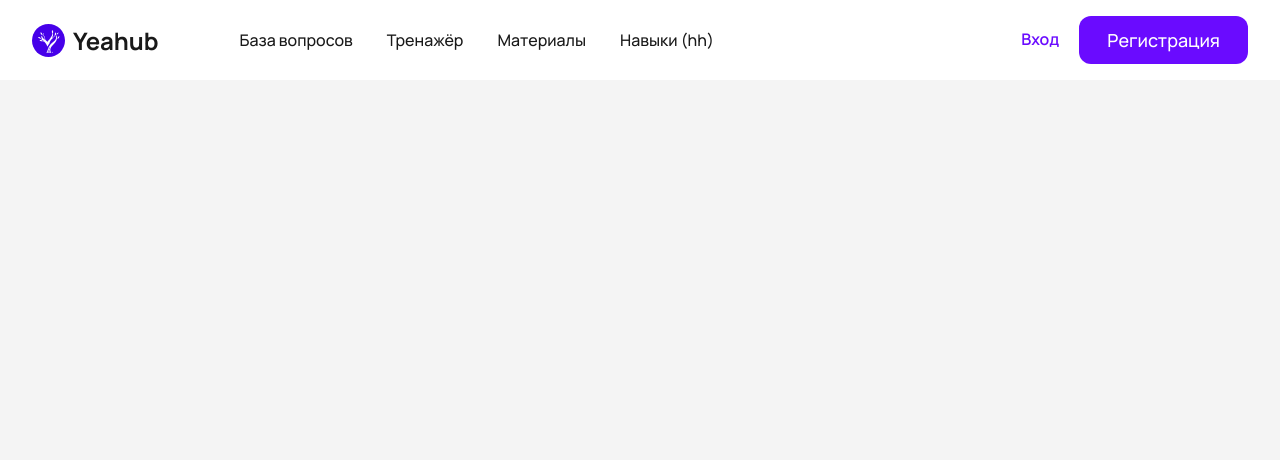
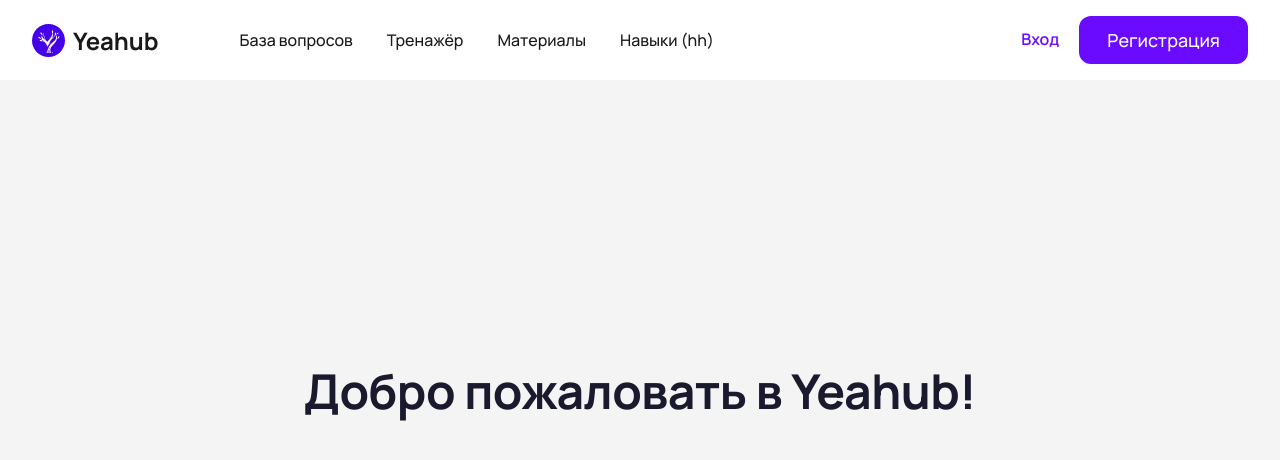
Before and after one commit to IvanIvashov/yeahub-questions-project, a React (Vite) app: page / in a window 1280 px wide. Shown: the top 460 px of the page. Built offline with nearby package versions, Linux system fonts and the light colour scheme.

Commit message:
Добавлена HomePage

```diff
--- a/index.html
+++ b/index.html
@@ -9,6 +9,6 @@
   </head>
   <body>
     <div id="root"></div>
-    <script type="module" src="/src/app/main.tsx"></script>
+    <script type="module" src="/src/app/index.tsx"></script>
   </body>
 </html>
--- a/src/app/layout/App.tsx
+++ b/src/app/layout/App.tsx
@@ -1,6 +1,8 @@
 import { Outlet } from "react-router-dom";
 import Header from "../../widgets/header/ui/header/Header";
 import styles from './style.module.css'
+
+
 function App() {
   return (
     <>
@@ -8,6 +10,7 @@
       <main className={styles.main}>
         <Outlet />
       </main>
+			{/* <Footer/> */}
     </>
   );
 }
--- a/src/app/provider/router.tsx
+++ b/src/app/provider/router.tsx
@@ -1,11 +1,17 @@
 import { createBrowserRouter } from "react-router-dom";
 import App from "./../layout/App";
-import MainContent from "../../pages/MainContent/MainContent";
+import MainContent from "../../pages/MainPage/MainContent";
+import HomePage from "../../pages/HomePage/HomePage";
+import QuestionDetails from "../../widgets/questionDetails/QuestionDetails";
 
 export const router = createBrowserRouter([
   {
     path: "/",
     element: <App />,
-    children: [{ path: "/questions", element: <MainContent /> }],
+    children: [
+      { index: true, element: <HomePage /> },
+      { path: "/questions", element: <MainContent /> },
+      { path: "/details", element: <QuestionDetails /> },
+    ],
   },
 ]);
--- /dev/null
+++ b/src/pages/HomePage/HomePage.tsx
@@ -0,0 +1,11 @@
+import styles from './style.module.css'
+
+function HomePage() {
+  return (
+    <div className={styles.homePage}>
+      <h1>Добро пожаловать в Yeahub!</h1>
+
+    </div>
+  );
+}
+export default HomePage;
--- /dev/null
+++ b/src/pages/HomePage/style.module.css
@@ -0,0 +1,17 @@
+.homePage {
+  display: flex;
+  flex-direction: column;
+  align-items: center;
+  justify-content: center;
+  min-height: 70vh;
+  text-align: center;
+  padding: 40px 20px;
+}
+
+.homePage h1 {
+  font-size: 48px;
+  font-weight: 700;
+  color: #1a1a2e;
+  margin-bottom: 20px;
+  letter-spacing: -0.5px;
+}
--- a/src/shared/ui/Accordion/Accordion.tsx
+++ b/src/shared/ui/Accordion/Accordion.tsx
@@ -2,6 +2,7 @@
 import iconArrow from "./assets/accordion.svg";
 import content from "./assets/content.png";
 import styles from './style.module.css'
+import { Link } from "react-router-dom";
 
 function Accordion() {
 	  const [toggleArrow, setToggleArrow] = useState(false);
@@ -55,7 +56,9 @@
               DOM, которые изменились, вместо перерисовки всего документа.
             </p>
           </div>
-          <button className={styles.detailsBtn}>Подробнее...</button>
+          <Link to={"/details"} className={styles.detailsBtn}>
+            Подробнее...
+          </Link>
         </div>
       )}
     </div>
--- /dev/null
+++ b/src/widgets/questionDetails/QuestionDetails.tsx
@@ -0,0 +1,9 @@
+function QuestionDetails() {
+	return (
+		<div>
+			Тут будет подробнее
+		</div>
+	)
+}
+
+export default QuestionDetails
```
Also changed, not shown: src/app/index.tsx (renamed from src/app/main.tsx), src/pages/MainPage/MainContent.tsx (renamed from src/pages/MainContent/MainContent.tsx), src/pages/MainPage/style.module.css (renamed from src/pages/MainContent/style.module.css), src/widgets/questionDetails/style.module.css (added).
